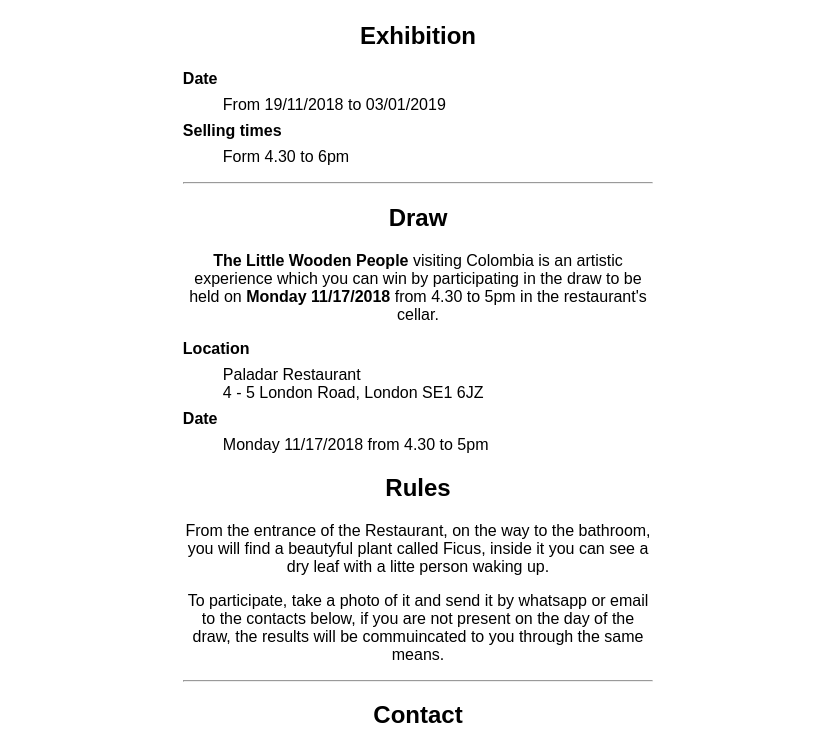
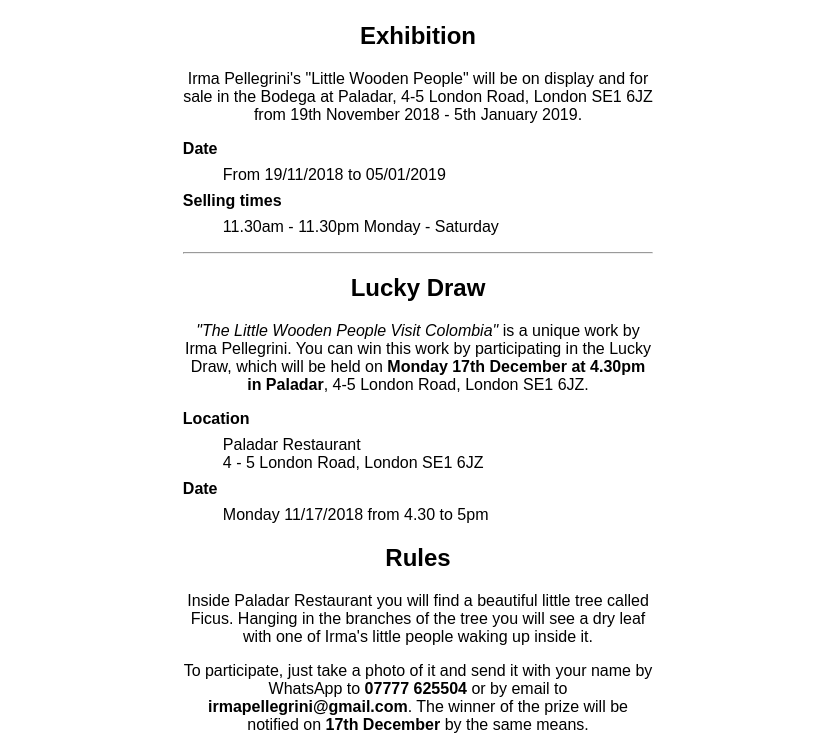
Before and after one commit to amypellegrini/little-wooden-people-colombia, a website built with Parcel: page src/index.html in a window 1280 px wide. Shown: the part 682-1420 px from the top of the page, without its empty margins (222-1057 px from the left). Built offline with nearby package versions, Linux system fonts and the light colour scheme.

Commit message:
Fix wording, grammar, and information errors

```diff
--- a/src/index.html
+++ b/src/index.html
@@ -18,22 +18,28 @@
 
       <div class="expo section">
         <h2>Exhibition</h2>
+        <p>
+          Irma Pellegrini's "Little Wooden People" will be on display and for
+          sale in the Bodega at Paladar, 4-5 London Road, London SE1 6JZ from
+          19th November 2018 - 5th January 2019.
+        </p>
         <dl>
           <dt>Date</dt>
-          <dd>From 19/11/2018 to 03/01/2019</dd>
+          <dd>From 19/11/2018 to 05/01/2019</dd>
           <dt>Selling times</dt>
-          <dd>Form 4.30 to 6pm</dd>
+          <dd>11.30am - 11.30pm Monday - Saturday</dd>
         </dl>
         <hr />
       </div>
 
       <div class="details section">
-        <h2>Draw</h2>
+        <h2>Lucky Draw</h2>
         <p>
-          <strong>The Little Wooden People</strong> visiting Colombia is an
-          artistic experience which you can win by participating in the draw to
-          be held on <strong>Monday 11/17/2018</strong> from 4.30 to 5pm in the
-          restaurant's cellar.
+          <i>"The Little Wooden People Visit Colombia"</i> is a unique work by
+          Irma Pellegrini. You can win this work by participating in the Lucky
+          Draw, which will be held on
+          <strong>Monday 17th December at 4.30pm in Paladar</strong>, 4-5 London
+          Road, London SE1 6JZ.
         </p>
 
         <dl>
@@ -47,14 +53,15 @@
         <h2>Rules</h2>
 
         <p>
-          From the entrance of the Restaurant, on the way to the bathroom, you
-          will find a beautyful plant called Ficus, inside it you can see a dry
-          leaf with a litte person waking up.
+          Inside Paladar Restaurant you will find a beautiful little tree called
+          Ficus. Hanging in the branches of the tree you will see a dry leaf
+          with one of Irma's little people waking up inside it.
         </p>
         <p>
-          To participate, take a photo of it and send it by whatsapp or email to
-          the contacts below, if you are not present on the day of the draw, the
-          results will be commuincated to you through the same means.
+          To participate, just take a photo of it and send it with your name by
+          WhatsApp to <strong>07777 625504</strong> or by email to
+          <strong>irmapellegrini@gmail.com</strong>. The winner of the prize
+          will be notified on <strong>17th December</strong> by the same means.
         </p>
 
         <hr />
```
